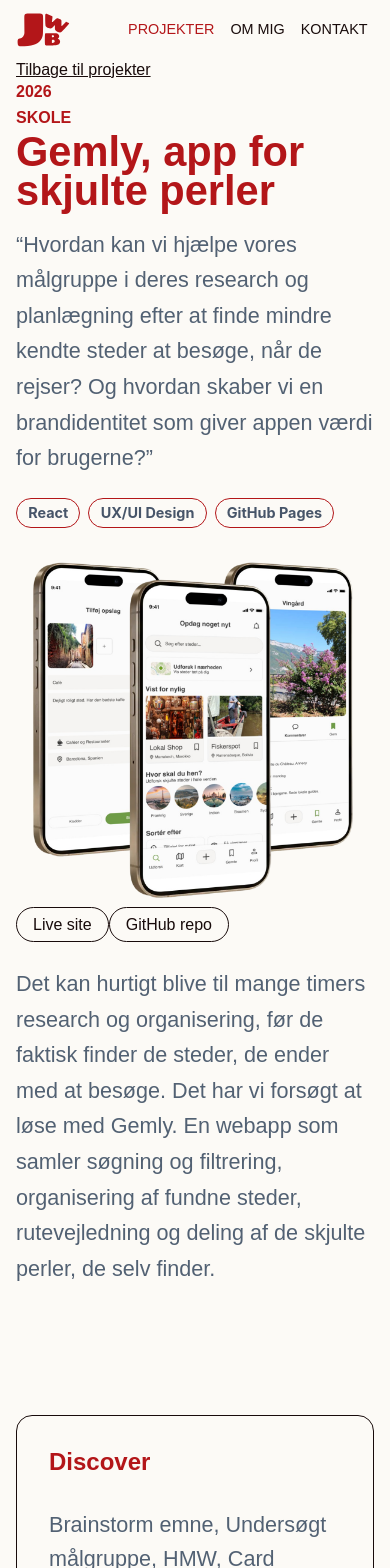
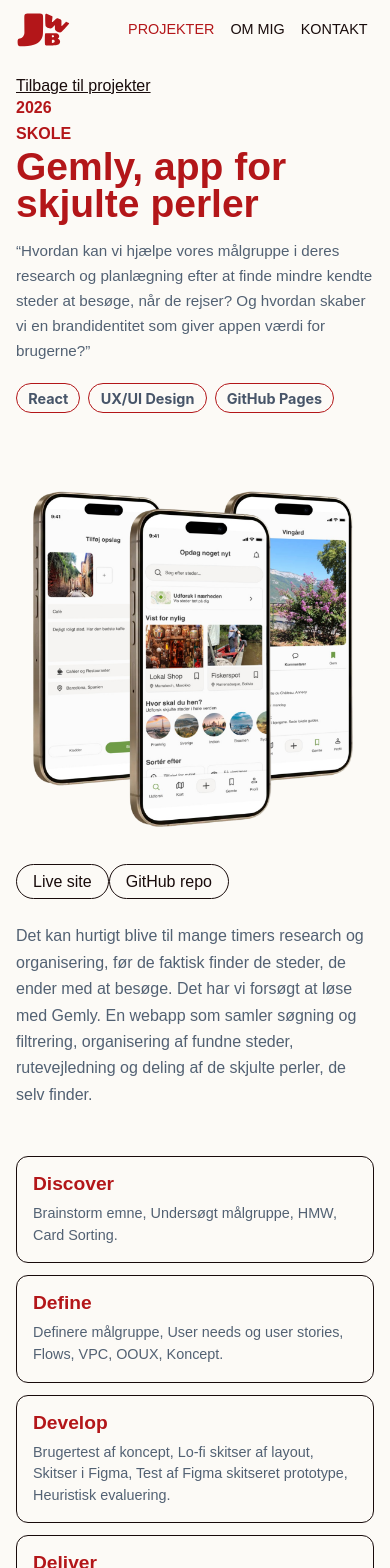
Before and after one commit to juliewboecher/juliewboecher.github.io, a React (Vite) app: page /projects/Gemly in a window 390 px wide. Shown: the top 1568 px of the page. Built offline with nearby package versions, Linux system fonts and the light colour scheme; a web font is replaced by a local one.

Commit message:
Refactor CSS for improved layout and responsiveness across multiple pages

```diff
--- a/src/index.css
+++ b/src/index.css
@@ -193,7 +193,7 @@
     position: relative;
   }
   .page-narrow {
-    padding: 0 0rem;
+    padding-top: 1rem;
   }
 }
 
--- a/src/pages/AboutPage.css
+++ b/src/pages/AboutPage.css
@@ -79,5 +79,33 @@
   }
   .about-hero-text p {
     margin-top: 0rem;
+    font-size: 0.95rem;
+  }
+  .about-facts p {
+    font-size: 0.9rem;
   }
 }
+
+
+@media (max-width: 720px) {
+  .info-list {
+    grid-template-columns: 1fr;
+    gap: 0.75rem;
+    margin: 3rem 0;
+  }
+  .info-card {
+    min-height: auto;
+    padding: 1rem;
+    border-radius: 0.75rem;
+  }
+
+  .info-card h3 {
+    margin: 0 0 0.5rem;
+    font-size: 1.2rem;
+  }
+
+  .info-card p {
+    font-size: 0.9rem;
+    line-height: 1.5;
+  }
+}
--- a/src/pages/HomePage.css
+++ b/src/pages/HomePage.css
@@ -211,19 +211,23 @@
 
 @media (max-width: 720px) {
 
-
    .hero-section {
-    min-height: 75svh;
-    padding: 2rem 0;
-  }
+     padding: 0rem 0;
+     margin-bottom: 2rem;
+     margin-top: 10rem;
+   }
 
   .hero-information {
-    margin-top: 2rem;
-    margin-bottom: 2rem;
+    margin-top: 0rem;
+    margin-bottom: 0rem;
   }
 
   .hero-section h1 {
     width: 100%;
+    padding: 0;
+  }
+
+  .eyebrow-heading {
     padding: 0;
   }
 
--- a/src/pages/HomePage.jsx
+++ b/src/pages/HomePage.jsx
@@ -8,10 +8,9 @@
 
   return (
     <div className="page">
-      <p className="eyebrow-heading">Portfolio</p>
-
       <section className="hero-section">
         <div className="hero-information">
+          <p className="eyebrow-heading">Portfolio</p>
           <h2 className="hero-text">
             Mit navn er Julie Wendelboe Bøcher, & jeg er
           </h2>
--- a/src/pages/ProjectPage.css
+++ b/src/pages/ProjectPage.css
@@ -1,3 +1,19 @@
+.detail-hero-image {
+  width: 100%;
+  display: flex;
+  justify-content: center;
+  margin: 4rem 0 2rem;
+}
+
+.detail-hero-img {
+  display: block;
+  width: 60%;
+  max-width: 800px;
+  height: auto;
+  border-radius: 1rem;
+  object-fit: cover;
+}
+
 .process-phases {
  display: grid;
  grid-template-columns: repeat(4, minmax(0, 1fr));
@@ -126,12 +142,75 @@
     grid-template-columns: 1fr;
   }
 
-  .process-row {
-
-    align-items: flex-start;
+  .detail-hero-img {
+    width: 100%;
+    max-width: 100%;
+    border-radius: 0.75rem;
+  }
+  .detail-title {
+    font-size: clamp(2rem, 10vw, 3rem);
   }
 
-  .process-image {
-    width: 100%;
+  .detail-title + p {
+    font-size: 0.95rem;
+  }
+
+  .process-text p {
+    font-size: 0.95rem;
+  }
+
+  .process-text h3 {
+    font-size: 1.4rem;
+  }
+
+  .project-description {
+    font-size: 1rem;
+  }
+
+
+}
+
+@media (max-width: 720px) {
+  .process-phases {
+    grid-template-columns: 1fr;
+    gap: 0.75rem;
+    margin: 3rem 0;
+  }
+
+  .phase-card {
+    min-height: auto;
+    padding: 1rem;
+    border-radius: 0.75rem;
+  }
+
+  .phase-card h3 {
+    margin: 0 0 0.5rem;
+    font-size: 1.2rem;
+  }
+
+  .phase-card p {
+    font-size: 0.9rem;
+    line-height: 1.5;
   }
 }
+
+ @media (max-width: 720px) {
+  .process-row,
+  .process-row.reverse {
+    display: grid;
+    grid-template-columns: 1fr;
+    gap: 1.5rem;
+  }
+
+  .process-row .process-image,
+  .process-row.reverse .process-image {
+    grid-column: 1 !important;
+    grid-row: 1 !important;
+  }
+
+  .process-row .process-text,
+  .process-row.reverse .process-text {
+    grid-column: 1 !important;
+    grid-row: 2 !important;
+  }
+}
```
